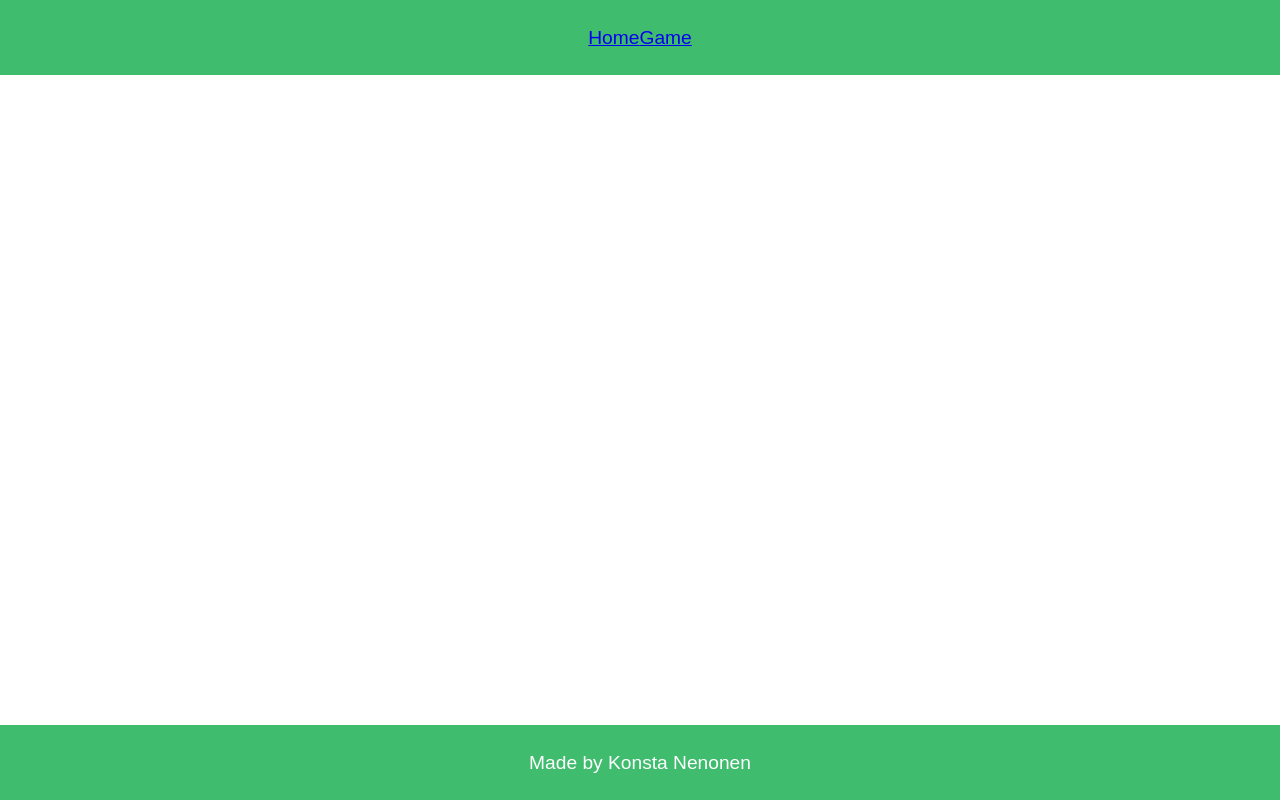
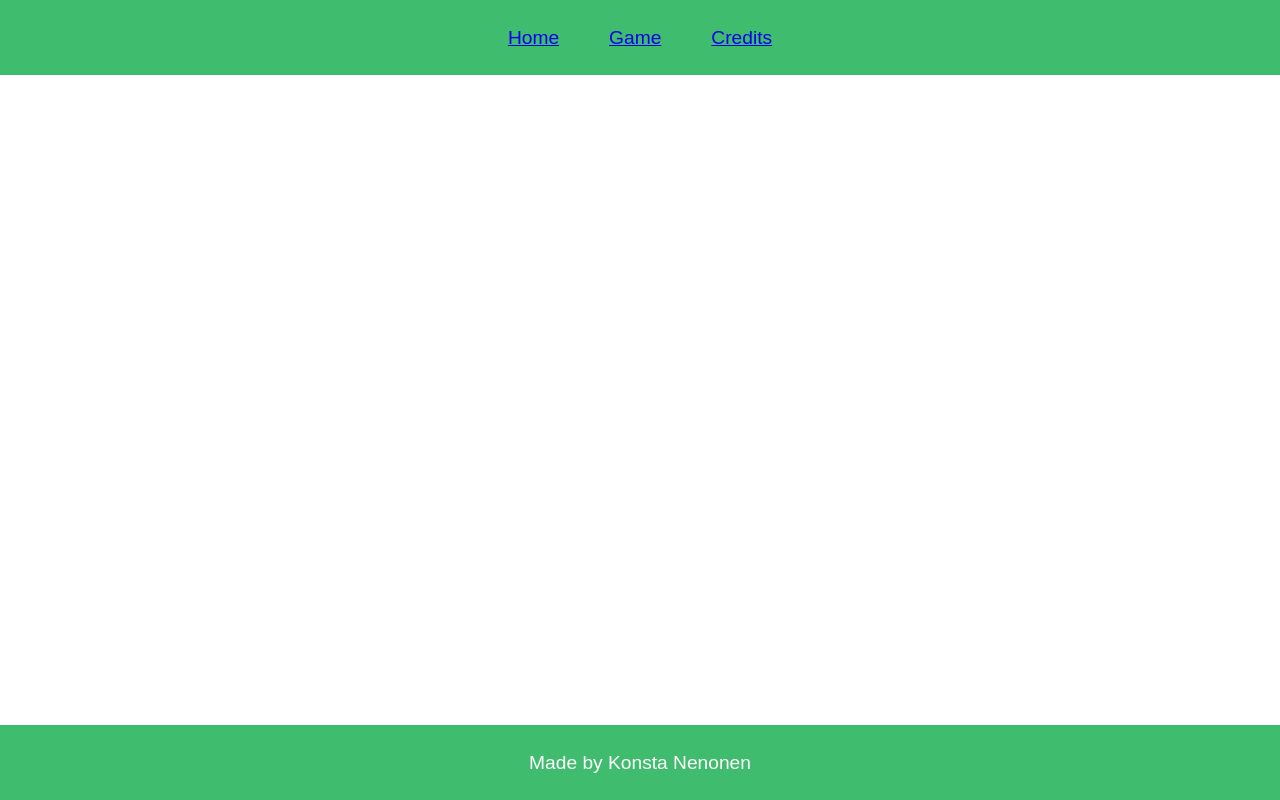
Before and after one commit to Konstanenonen/typing-game, a React (Create React App) app: page / in a window 1280 px wide. Built offline with nearby package versions, Linux system fonts and the light colour scheme.

Commit message:
Added space between items in the navbar

```diff
--- a/src/components/Navbar.module.scss
+++ b/src/components/Navbar.module.scss
@@ -8,4 +8,5 @@
   justify-content: center;
   color: white;
   font-size: 1.2rem;
+  gap: 50px;
 }
--- a/src/routes/root.tsx
+++ b/src/routes/root.tsx
@@ -9,6 +9,7 @@ function Root() {
       <Navbar>
         <Link to="/home">Home</Link>
         <Link to="/game">Game</Link>
+        <Link to="/Credits">Credits</Link>
       </Navbar>
       <div className={styles.stretch}>
         <Outlet />
```
